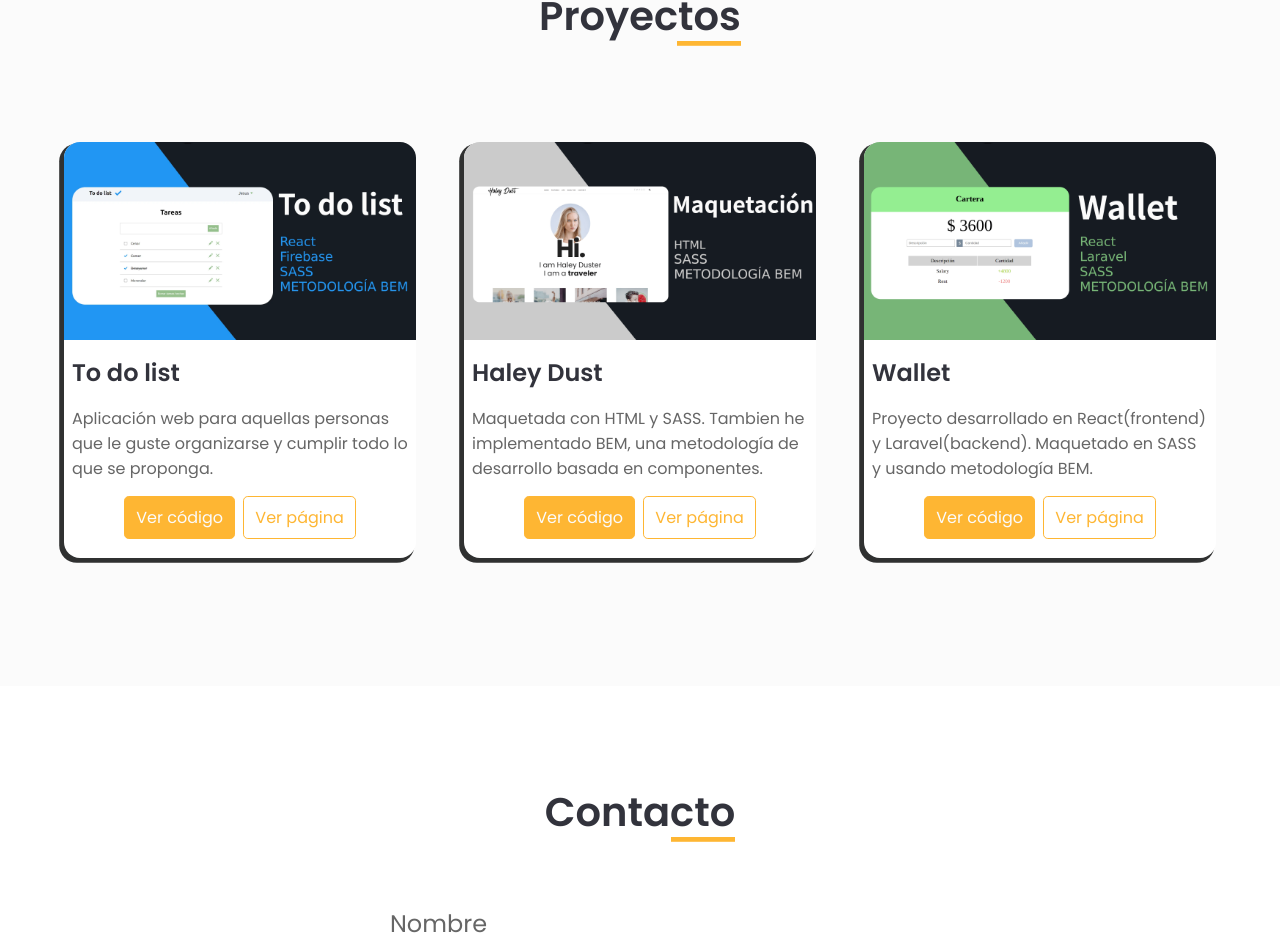
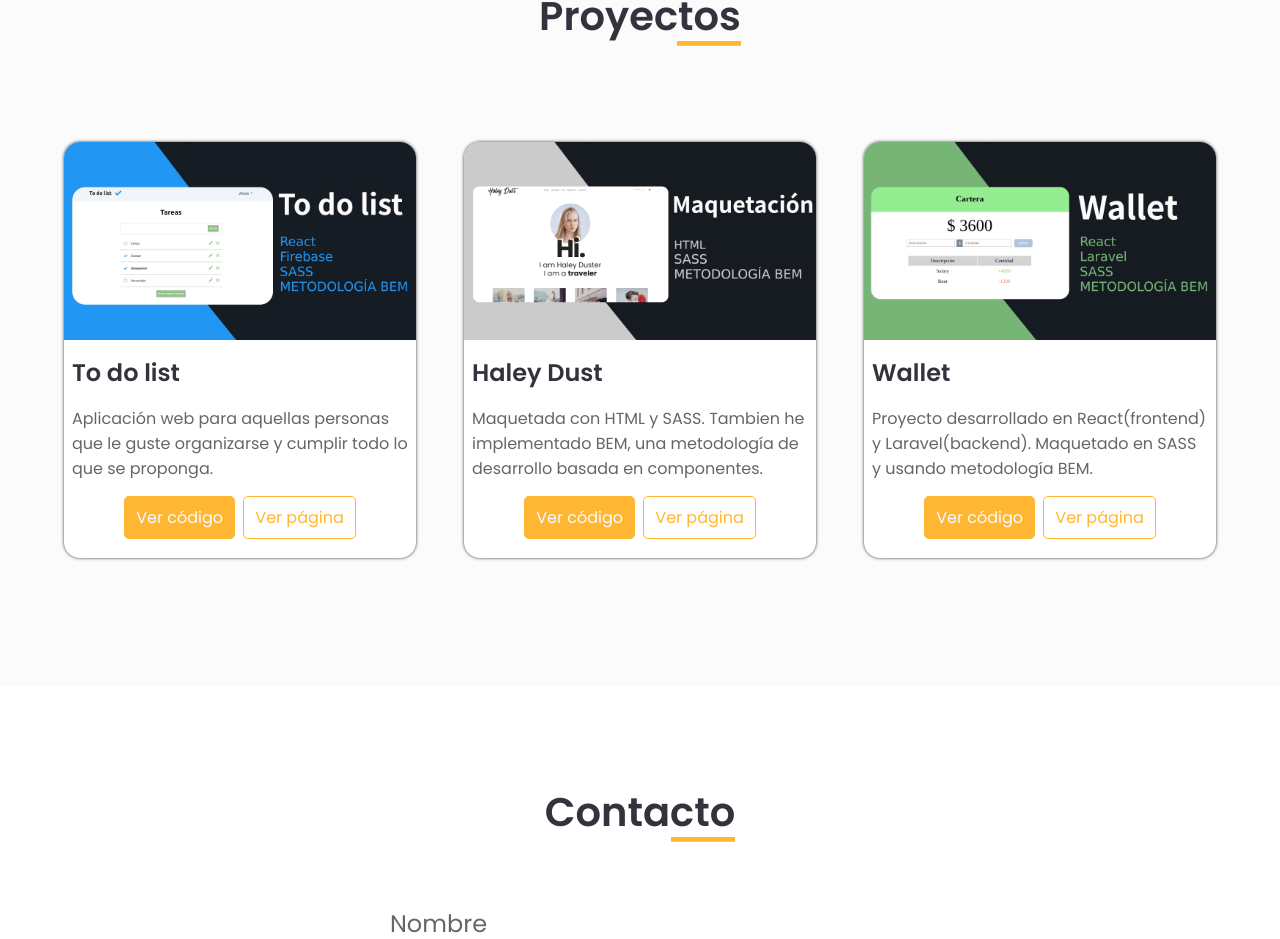
Before and after one commit to jesusmarzor/portfolio_react_back, a React (Create React App) app: page / in a window 1280 px wide. Shown: the part 1216-2155 px from the top of the page. Built offline with nearby package versions, Linux system fonts and the light colour scheme; no server answers.

Commit message:
Cambiar sombra de los proyectos

```diff
--- a/src/App.scss
+++ b/src/App.scss
@@ -50,7 +50,7 @@ body{
         }
         .project{
             background-color: $white-black;
-            box-shadow: -.2rem .2rem 0rem 0.1rem $off_white;
+            box-shadow: 0 0 .2rem $off_white;
             &__title{
                 color: white;
             }
--- a/src/components/Projects/Project/styles.scss
+++ b/src/components/Projects/Project/styles.scss
@@ -7,7 +7,7 @@
     width: 22rem;
     min-height: 26rem;
     background-color: white;
-    box-shadow: -.2rem .2rem 0rem 0.1rem $white-black;
+    box-shadow: 0 0 .2rem $white-black;
     overflow: hidden;
     &__img{
         width: 100%;
```
